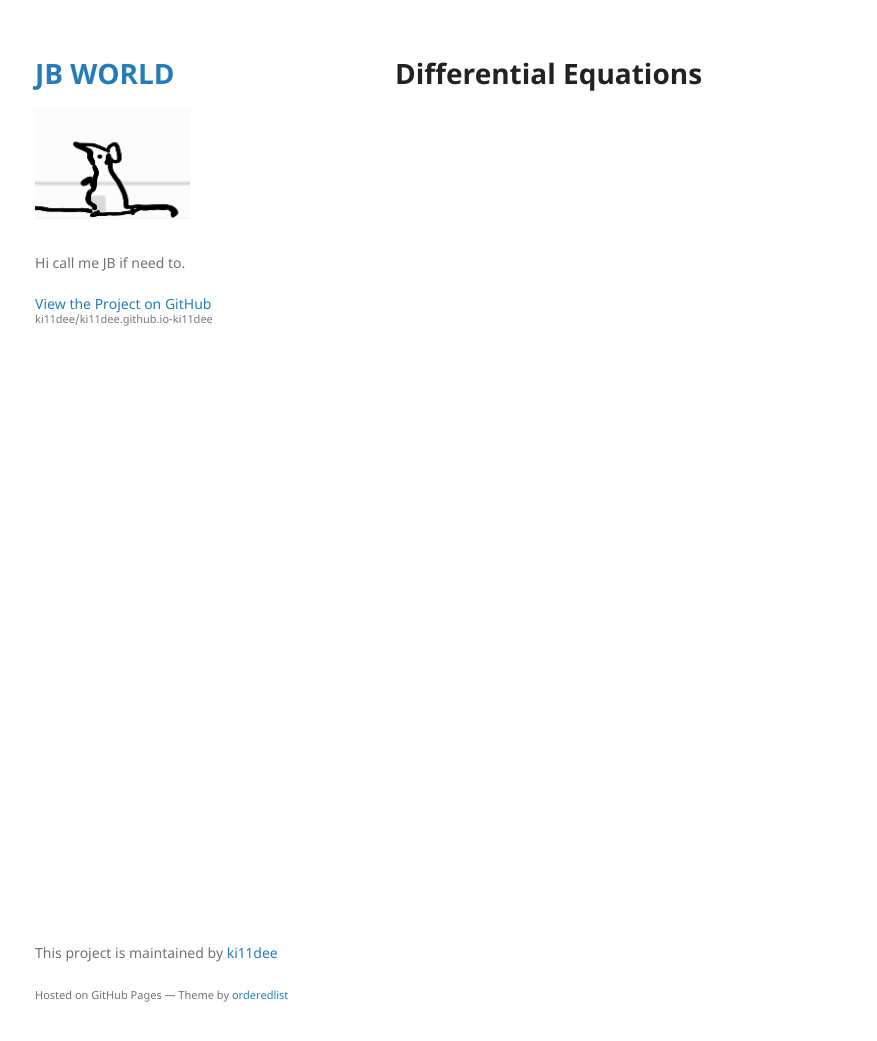
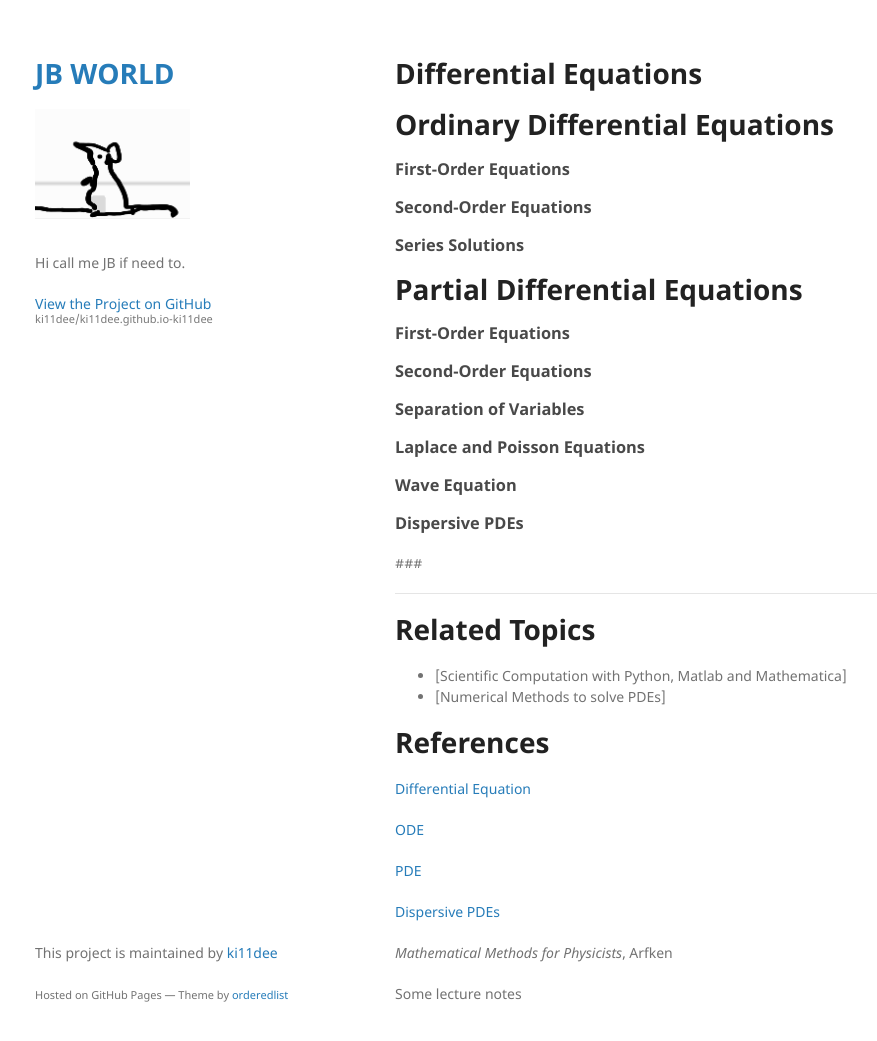
Before and after one commit to ki11dee/ki11dee.github.io-ki11dee, a Jekyll site: the page built from MP/de.md, in a window 1280 px wide and 1074 px high. Shown: the top 1041 px of the window, without its empty margins (175-1052 px from the left). Built offline with Jekyll 4.4.1, drawn with Linux system fonts in a browser that asks for light colours; our own code applies the rules of GitHub Pages for plain Markdown files.

Commit message:
Add texts

```diff
--- a/MP/de.md
+++ b/MP/de.md
@@ -1 +1,46 @@
 # Differential Equations
+
+# Ordinary Differential Equations
+
+### First-Order Equations
+
+### Second-Order Equations
+
+### Series Solutions
+
+
+# Partial Differential Equations
+
+### First-Order Equations
+
+### Second-Order Equations
+
+### Separation of Variables
+
+### Laplace and Poisson Equations
+
+### Wave Equation
+
+### Dispersive PDEs
+
+###
+
+
+---
+
+# Related Topics
+- [Scientific Computation with Python, Matlab and Mathematica]
+- [Numerical Methods to solve PDEs]
+
+# References
+[Differential Equation](https://en.wikipedia.org/wiki/Differential_equation)
+
+[ODE](https://en.wikipedia.org/wiki/Ordinary_differential_equation)
+
+[PDE](https://en.wikipedia.org/wiki/Partial_differential_equation)
+
+[Dispersive PDEs](https://en.wikipedia.org/wiki/Dispersive_partial_differential_equation)
+
+*Mathematical Methods for Physicists*, Arfken
+
+Some lecture notes
```
Also changed, not shown: CP/CP_content.md (+1 -0 lines), CP/numerical_method.md (added, +11 -0 lines), MP/Spectral.md (+17 -0 lines), MP/operator.md (+1 -1 lines), MP/special_functions.md (+28 -9 lines).
